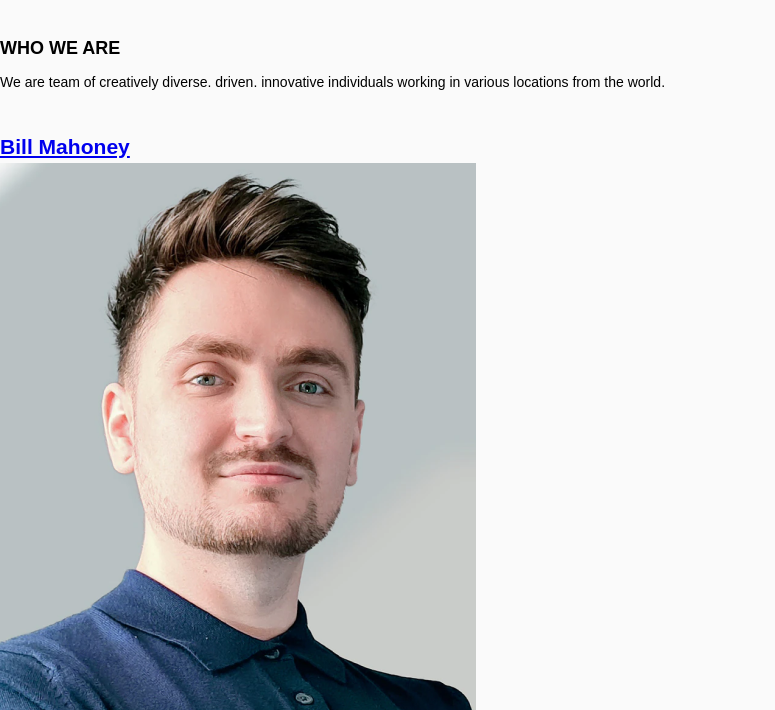
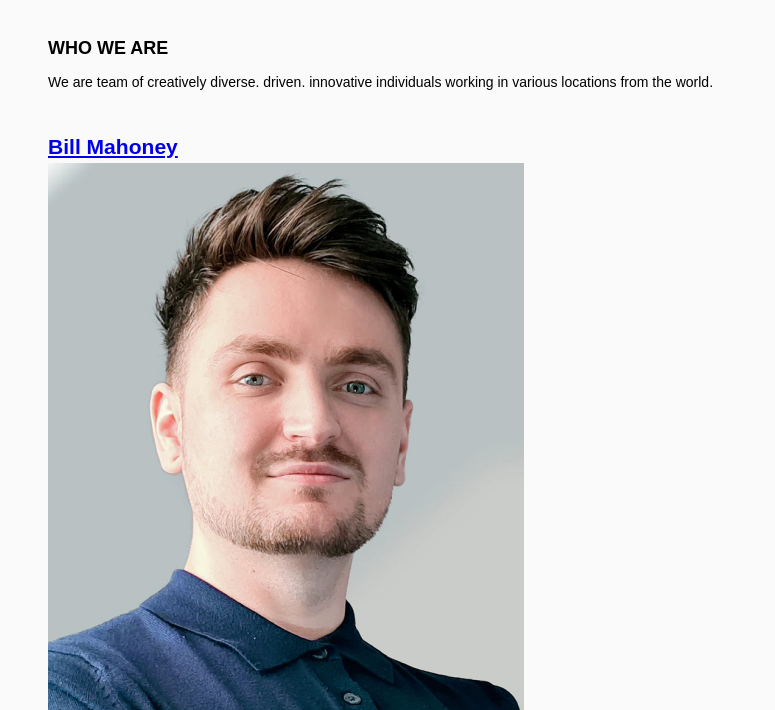
Before and after one commit to vakodrazan/my_team_pages, a website: page webroot/index.html in a window 1536 px wide. Shown: the part 74-784 px from the top of the page, without its empty margins (0-775 px from the left). Drawn offline with Linux system fonts and the light colour scheme.

Commit message:
Give some spaces around the container

```diff
--- a/webroot/css/index.css
+++ b/webroot/css/index.css
@@ -72,3 +72,13 @@ p {
   --font_size: 14px;
   font-size: var(--font_size);
   padding-bottom: 38px; }
+
+.container {
+  padding-right: 18px;
+  padding-left: 12px; }
+  @media (min-width: 1440px) {
+    .container {
+      max-width: 1440px;
+      margin-left: auto;
+      margin-right: auto;
+      padding: 0; } }
```
